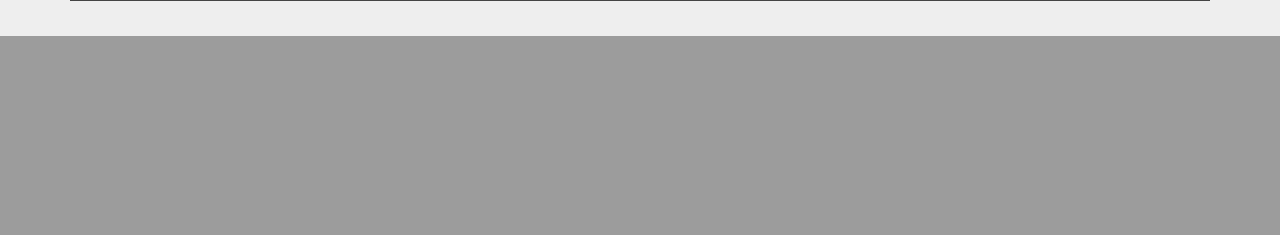
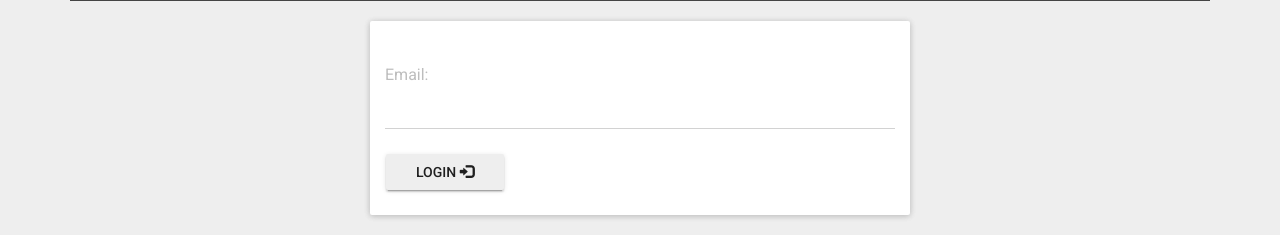
Before and after one commit to smileservices/ngo_volunteer_management, a PHP site: template application/views/auth/forgot_password.php in a window 1280 px wide. Shown: the part 975-1210 px from the top of the page. Before the commit the page ends 1011 px from the top, so only its background shows below. Run offline with PHP 8.4, Linux system fonts and the light colour scheme; the template is opened without the code that fills it: most values are stand-ins (such as "Sample title", 1, 10 or a date in 2020); data that the repository does not hold is empty.

Commit message:
Styled forgot password

```diff
--- a/application/views/auth/forgot_password.php
+++ b/application/views/auth/forgot_password.php
@@ -1,3 +1,8 @@
+<?php $this->load->view('frontend/header'); ?>
+<div class="col-md-6 col-md-offset-3">
+  <div class="panel">
+    <div class="panel-body">
+
 <h1><?php echo lang('forgot_password_heading');?></h1>
 <p><?php echo sprintf(lang('forgot_password_subheading'), $identity_label);?></p>
 
@@ -5,11 +10,15 @@
 
 <?php echo form_open("auth/forgot_password");?>
 
-      <p>
-      	<label for="identity"><?php echo (($type=='email') ? sprintf(lang('forgot_password_email_label'), $identity_label) : sprintf(lang('forgot_password_identity_label'), $identity_label));?></label> <br />
-      	<?php echo form_input($identity);?>
-      </p>
-
-      <p><?php echo form_submit('submit', lang('forgot_password_submit_btn'));?></p>
+      <div class="form-group">
+       <label for="identity">Email:</label>
+       <input class="form-control" type="text" size="20" id="identity" name="identity"/>
+      </div>
+      <button class="btn btn-raised" name="submit" type="submit" value="Submit"/>Login <span class="glyphicon glyphicon-log-in"> </span> </button>
 
 <?php echo form_close();?>
+
+    </div>
+  </div>
+</div>
+<?php $this->load->view('frontend/footer'); ?>
```
